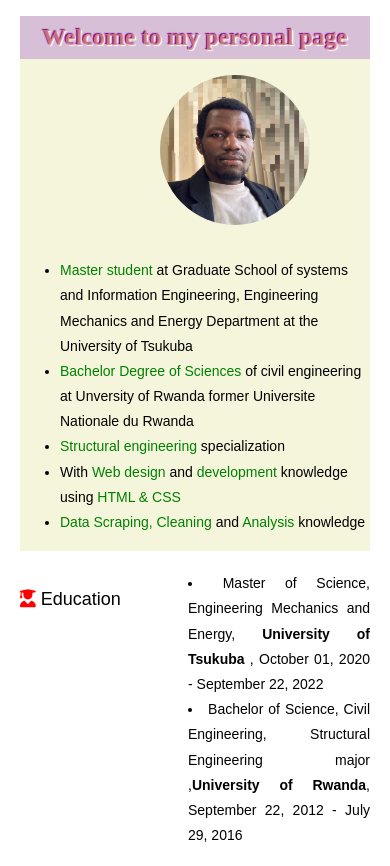
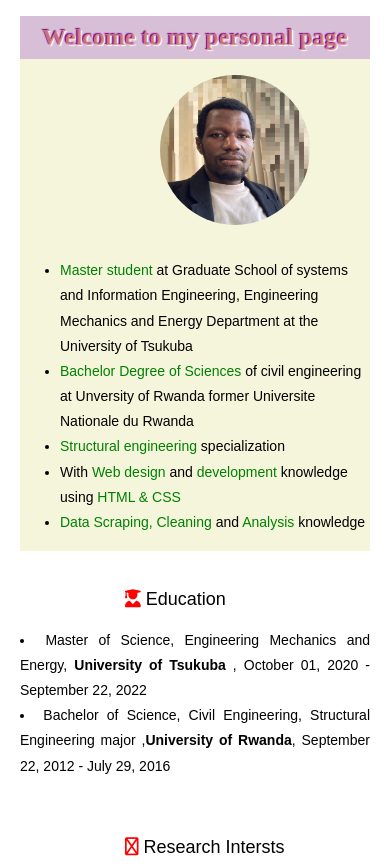
Before and after one commit to kingeugene1/kingeugene1.github.io, a plain HTML site: page index.html in a window 390 px wide. Shown: the top 866 px of the page. Drawn offline with Linux system fonts and the light colour scheme.

Commit message:
Update style.css

```diff
--- a/style.css
+++ b/style.css
@@ -79,6 +79,7 @@ body{
     justify-content: space-between;
     text-align: justify;
     padding: 20px 0;
+    flex-wrap: wrap;
 }
 .list img{
     width: 450px;
@@ -90,10 +91,10 @@ body{
     height: 675px;
 }
 .list1{
-    flex-basis: 35%;
+    flex-basis: 40%;
 }
 .list2{
-    flex-basis: 63%;
+    flex-basis: 55%;
 }
 .education li , p,.Interest li,p,.skills li,p, .award li,p,.publications li,p{
     font-family: sans-serif;
@@ -132,7 +133,7 @@ body{
         font-size: 24px;
     }
     .image{
-        flex-basis: 20%;
+        flex-basis: 100%;
         padding-bottom: 2%;
         box-sizing: border-box;
         margin-left: 40%;
@@ -148,9 +149,21 @@ body{
         height: 336px;
     }
     .list1{
-        flex-basis: 60%;
+        width: 100%;
+        box-sizing: border-box;
+        flex-basis: 100%;
+
     }
     .list2{
-        flex-basis: 65%;
+        width: 100%;
+        box-sizing: border-box;
+        flex-basis: 100%;
+    }
+    .list1 h1{
+        margin-left: 30% ;
+
+    }
+    .list2 h1{
+        margin-left: 30% ;
     }
 }
```
